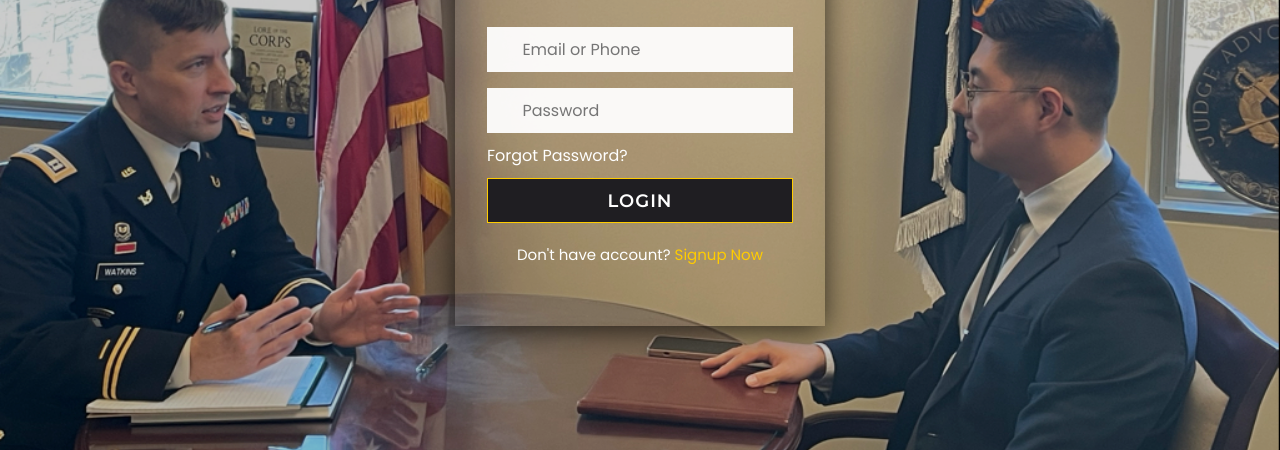
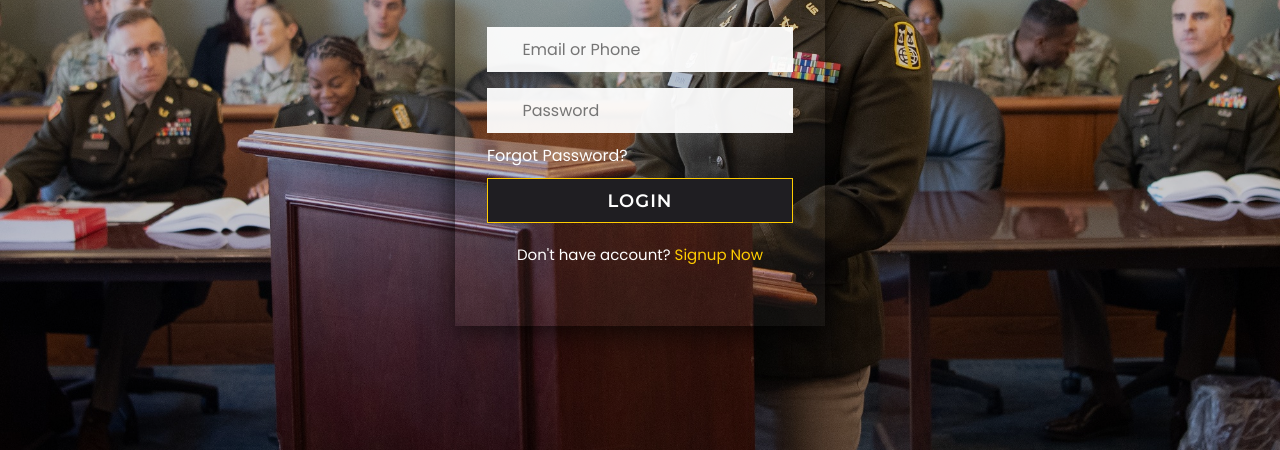
Before and after one commit to msowers72/Online-Application, a plain HTML site: page index.html in a window 1280 px wide. Shown: the part 350-800 px from the top of the page. Drawn offline with Linux system fonts and the light colour scheme; files whose address does not match are found by name.

Commit message:
updated background image

```diff
--- a/src/styles/styles.css
+++ b/src/styles/styles.css
@@ -6,7 +6,7 @@
   user-select: none;
 }
 .bg-img{
-  background: url('../images/FSO_Interview_1.jpg');
+  background: url('../images/GoArmyJAG-eligibility-banner.jpg');
   height: 100vh;
   background-size: cover;
   background-position: center;
```
